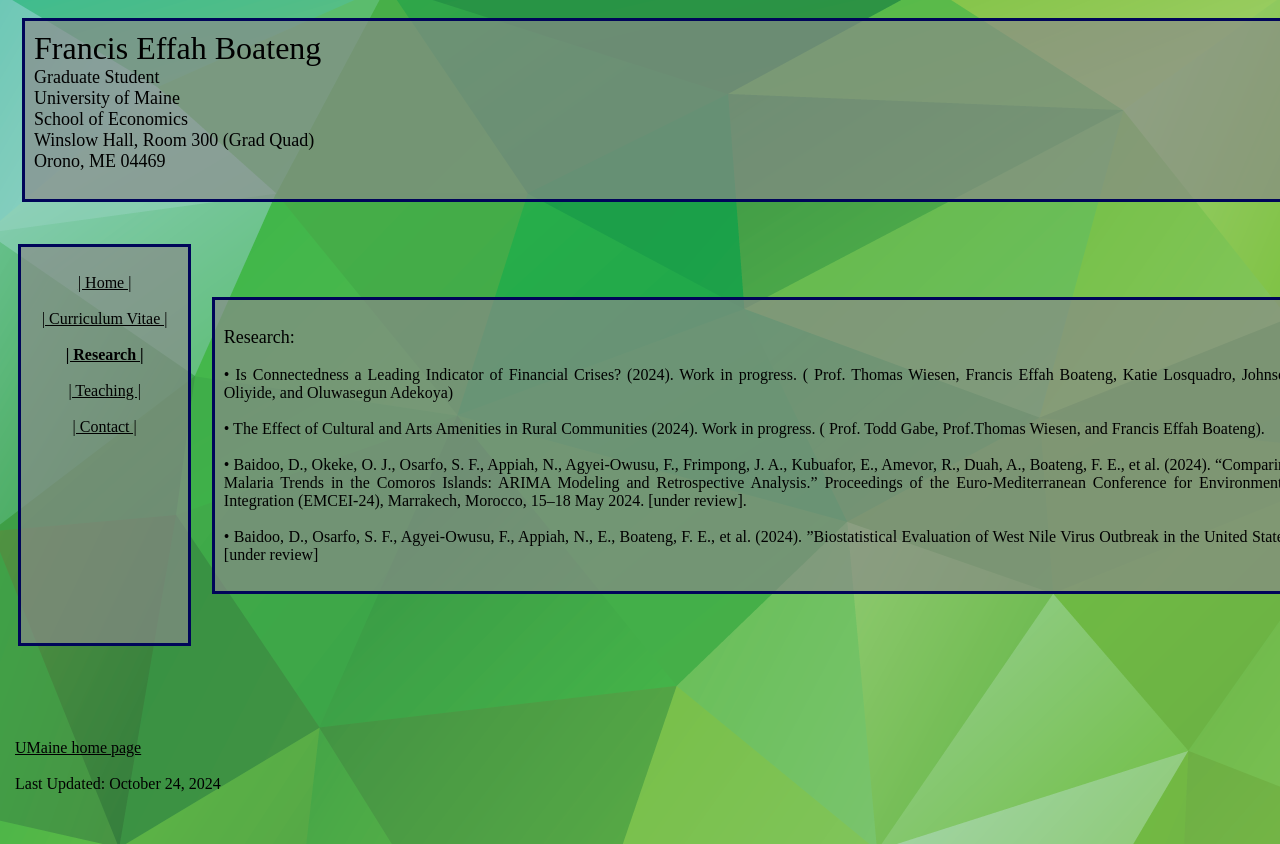
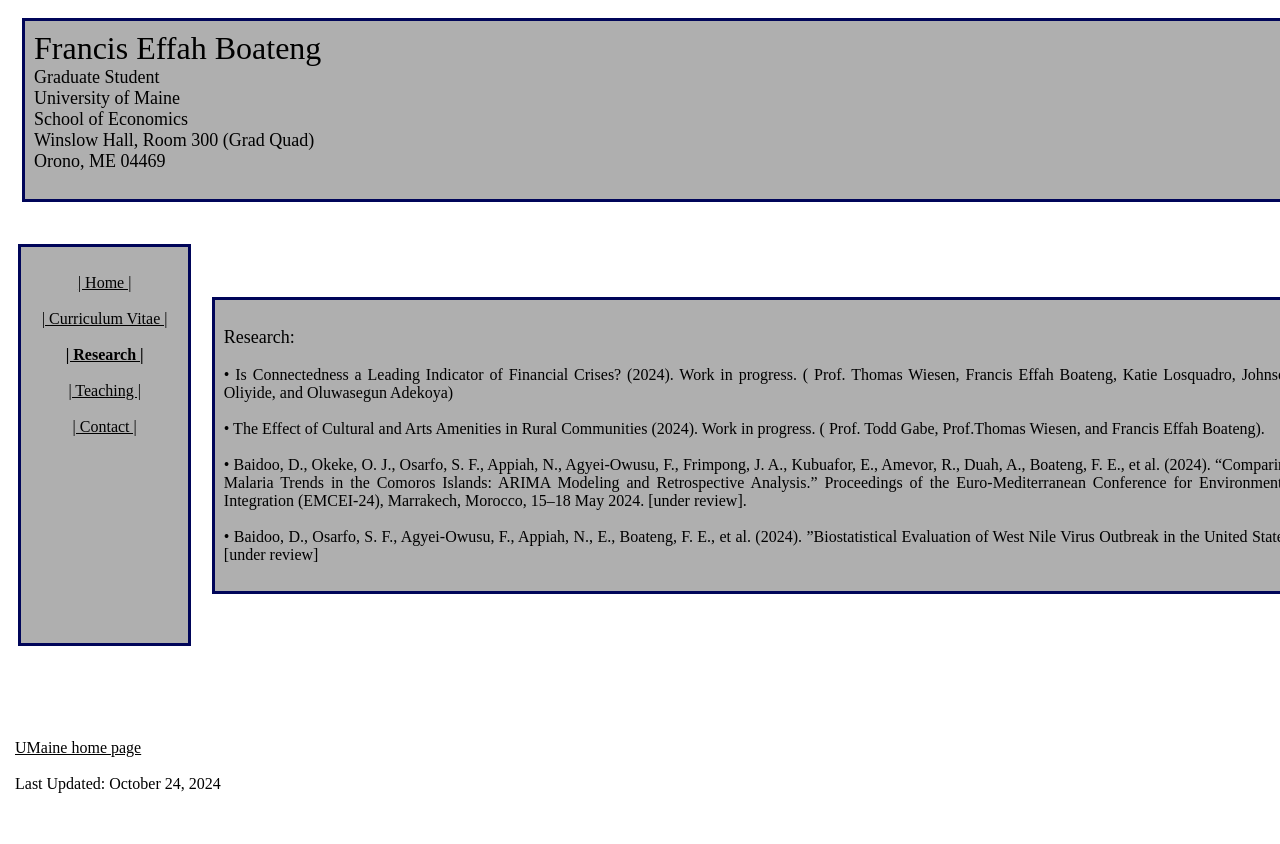
Before and after one commit to EffahAdode3/Francishub, a plain HTML site: page research.html in a window 1280 px wide. Shown: the top 844 px of the page. Drawn offline with Linux system fonts and the light colour scheme.

Commit message:
background

```diff
--- a/research.html
+++ b/research.html
@@ -22,7 +22,7 @@
     <meta name="author" content="Francis Effah Boateng" />
 </head>
 
-<body background="greenB5.png">
+<body >
     <style type="text/css">
         body {
             margin: 15px;
```
Also changed, not shown: Contact.html (+1 -1 lines), teaching.html (+1 -1 lines).
